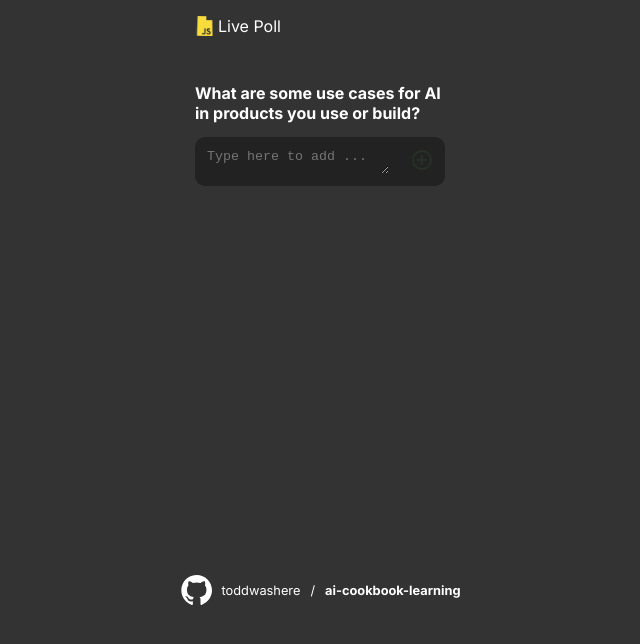
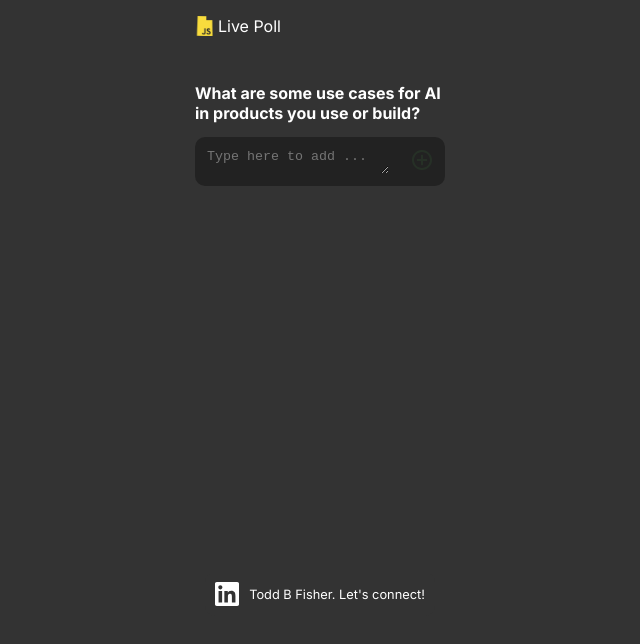
Before and after one commit to toddwashere/live-survey-poll, a Next.js app: page / in a window 1280 px wide. Shown: the top 644 px of the page, without its empty margins (320-960 px from the left). Built offline with nearby package versions, Linux system fonts and the light colour scheme.

Commit message:
Added LinkedIn badge, hide github badge

```diff
--- a/src/app/components/GitHubRepoLink.tsx
+++ b/src/app/components/GitHubRepoLink.tsx
@@ -58,8 +58,8 @@
 
    return (
       <svg viewBox="0 0 24 24"
-         height="32"
-         width="32">
+         height="24"
+         width="24">
          <path d="M12.5.75C6.146.75 1 5.896 1 12.25c0 5.089 3.292 9.387 7.863 10.91.575.101.79-.244.79-.546 0-.273-.014-1.178-.014-2.142-2.889.532-3.636-.704-3.866-1.35-.13-.331-.69-1.352-1.18-1.625-.402-.216-.977-.748-.014-.762.906-.014 1.553.834 1.769 1.179 1.035 1.74 2.688 1.25 3.349.948.1-.747.402-1.25.733-1.538-2.559-.287-5.232-1.279-5.232-5.678 0-1.25.445-2.285 1.178-3.09-.115-.288-.517-1.467.115-3.048 0 0 .963-.302 3.163 1.179.92-.259 1.897-.388 2.875-.388.977 0 1.955.13 2.875.388 2.2-1.495 3.162-1.179 3.162-1.179.633 1.581.23 2.76.115 3.048.733.805 1.179 1.825 1.179 3.09 0 4.413-2.688 5.39-5.247 5.678.417.36.776 1.05.776 2.128 0 1.538-.014 2.774-.014 3.162 0 .302.216.662.79.547C20.709 21.637 24 17.324 24 12.25 24 5.896 18.854.75 12.5.75Z"></path>
       </svg>
    )
--- /dev/null
+++ b/src/app/components/LinkedInLink.tsx
@@ -0,0 +1,56 @@
+"use client"
+import { css } from "@emotion/css"
+
+type Props = {
+   url: string
+   profileName: string
+}
+
+export const LinkedInLink = ({
+   url,
+   profileName,
+}: Props) => {
+   return (
+      <div className={css`
+         display: flex;
+         `}>
+         <a href={url}
+            target="_blank"
+            rel="noreferrer"
+            className={css`
+               color: #FFF;
+               text-decoration: none;
+               font-size: 0.8rem;
+               padding: 10px;
+               border-radius: 10px;
+               background-color: #333;
+               display: flex;
+               gap: 10px;
+               align-items: center;
+               & > svg {
+                  fill: white;
+               }
+               &:hover {
+                  color: #f8dc3d;
+                  background-color: #222;
+                  & > svg {
+                     fill: #f8dc3d;
+                  }
+               }
+            `}>
+            <LinkedInLogo />
+            <span>{profileName}. Let&apos;s connect!</span>
+         </a>
+      </div>
+   )
+}
+
+const LinkedInLogo = () => {
+   return (
+      <svg viewBox="0 0 24 24"
+         height="24"
+         width="24">
+         <path d="M20.447 20.452h-3.554v-5.569c0-1.328-.027-3.037-1.852-3.037-1.853 0-2.136 1.445-2.136 2.939v5.667H9.351V9h3.414v1.561h.046c.477-.9 1.637-1.85 3.37-1.85 3.601 0 4.267 2.37 4.267 5.455v6.286zM5.337 7.433c-1.144 0-2.063-.926-2.063-2.065 0-1.138.92-2.063 2.063-2.063 1.14 0 2.064.925 2.064 2.063 0 1.139-.925 2.065-2.064 2.065zm1.782 13.019H3.555V9h3.564v11.452zM22.225 0H1.771C.792 0 0 .774 0 1.729v20.542C0 23.227.792 24 1.771 24h20.451C23.2 24 24 23.227 24 22.271V1.729C24 .774 23.2 0 22.222 0h.003z"/>
+      </svg>
+   )
+}
--- a/src/app/page.tsx
+++ b/src/app/page.tsx
@@ -1,4 +1,5 @@
 import { GitHubRepoLink } from './components/GitHubRepoLink'
+import { LinkedInLink } from './components/LinkedInLink'
 import styles from './page.module.css'
 import { SurveyForm } from './survey/SurveyForm'
 
@@ -11,10 +12,15 @@
 
       <div>
 
-        <GitHubRepoLink
+        {/* <GitHubRepoLink
           ownerName="toddwashere"
           repoName="ai-cookbook-learning"
           url="https://github.com/toddwashere/ai-cookbook-learning/tree/main/api/src/examples"
+        /> */}
+
+        <LinkedInLink
+          profileName="Todd B Fisher"
+          url="https://www.linkedin.com/in/todd-b-fisher/"
         />
 
       </div>
```
